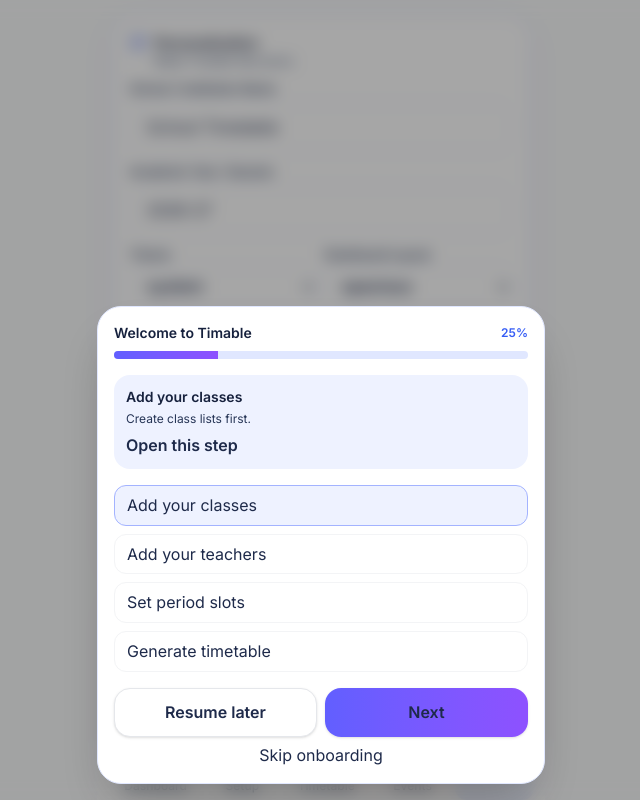
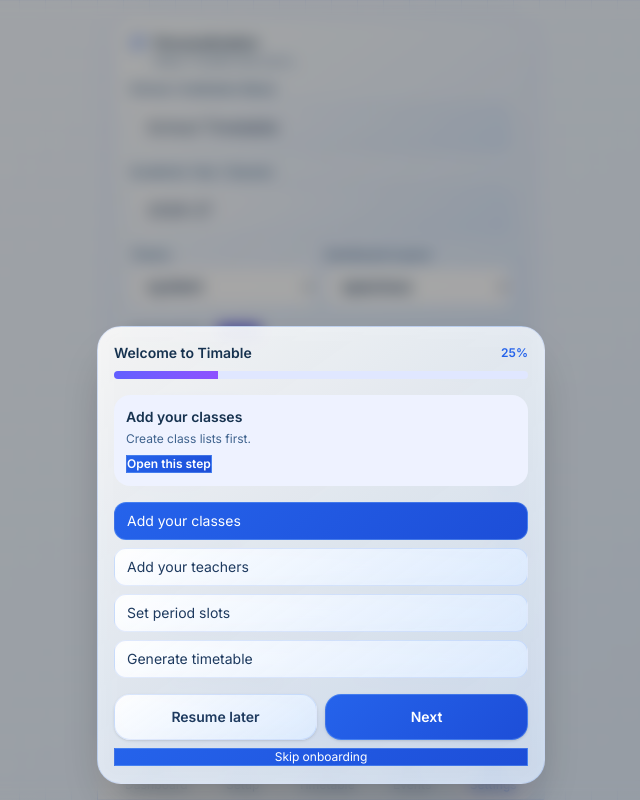
Before and after one commit to Nayak-indie/TimableV3, a Next.js app: page /settings in a window 1280 px wide. Shown: the top 800 px of the page, without its empty margins (319-959 px from the left). Built offline with nearby package versions, Linux system fonts and the light colour scheme.

Commit message:
improve global styling and readability

```diff
--- a/src/app/globals.css
+++ b/src/app/globals.css
@@ -1,12 +1,24 @@
 @import "tailwindcss";
 
 :root {
-  --accent: #4f46e5;
-  --text-primary: #1e2a4a;
-  --text-secondary: #3b4d73;
-  --bg-primary: #f7faff;
-  --bg-dark: #0d1428;
-  --text-dark: #e6edff;
+  --accent: #2563eb;
+  --accent-secondary: #1d4ed8;
+
+  --text-primary: #1e3a5f;
+  --text-secondary: #47678f;
+
+  --bg-primary: #eef6ff;
+  --bg-secondary: #dbeafe;
+  --bg-dark: #081120;
+
+  --surface-primary: rgba(255, 255, 255, 0.92);
+  --surface-secondary: rgba(219, 234, 254, 0.85);
+
+  --button-text: #ffffff;
+  --button-hover-text: #ffffff;
+
+  --hash-line: rgba(37, 99, 235, 0.06);
+  --text-dark: #eff6ff;
 }
 
 @layer base {
@@ -18,95 +30,151 @@
   body {
     -webkit-font-smoothing: antialiased;
     color: var(--text-primary) !important;
-    background: var(--bg-primary);
+    background:
+      linear-gradient(145deg, #f8fbff 0%, #eef6ff 45%, #dbeafe 100%);
+    min-height: 100vh;
+    position: relative;
+  }
+
+  body::before {
+    content: "";
+    position: fixed;
+    inset: 0;
+    pointer-events: none;
+    background-image:
+      linear-gradient(var(--hash-line) 1px, transparent 1px),
+      linear-gradient(90deg, var(--hash-line) 1px, transparent 1px);
+    background-size: 26px 26px;
+    z-index: 0;
   }
 
   input,
   select,
-  textarea,
-  button {
+  textarea {
     font-size: 16px !important;
     color: var(--text-primary) !important;
+    background: rgba(255, 255, 255, 0.95);
+    border: 1px solid rgba(37, 99, 235, 0.18);
   }
 }
 
-/* ===== Global readability guard with blue-toned replacements ===== */
-[class*='text-gray-400'] {
-  color: #51627f !important;
-}
-[class*='text-gray-500'] {
-  color: #3b4d73 !important;
-}
-[class*='text-gray-600'] {
-  color: #263556 !important;
-}
-[class*='text-gray-700'] {
-  color: #1e2a4a !important;
-}
+/* ===== TEXT FIXES ===== */
+[class*='text-gray-400'] { color: #6b8bb3 !important; }
+[class*='text-gray-500'] { color: #56789f !important; }
+[class*='text-gray-600'] { color: #3e628d !important; }
+[class*='text-gray-700'] { color: #27496d !important; }
 [class*='text-gray-800'],
-[class*='text-gray-900'] {
-  color: #16213d !important;
-}
+[class*='text-gray-900'] { color: #16324f !important; }
 
 [class*='text-slate-'],
 [class*='text-zinc-'],
 [class*='text-neutral-'],
 [class*='text-stone-'] {
-  color: #22345c !important;
+  color: #2a4c73 !important;
 }
 
-[class*='text-indigo-100'] {
-  color: #dbe7ff !important;
-}
-[class*='text-indigo-'] {
-  color: #365df5 !important;
-}
-[class*='text-blue-'] {
-  color: #2563eb !important;
-}
-[class*='text-violet-'] {
-  color: #6d28d9 !important;
+[class*='text-indigo-'] { color: #2563eb !important; }
+[class*='text-blue-'] { color: #1d4ed8 !important; }
+[class*='text-violet-'] { color: #4f46e5 !important; }
+
+/* ===== BUTTON FIX (main issue) ===== */
+button,
+.btn,
+[type="button"],
+[type="submit"] {
+  color: var(--button-text) !important;
+  background: linear-gradient(135deg, #2563eb, #1d4ed8) !important;
+  border: 1px solid rgba(147, 197, 253, 0.3);
+  transition: all 0.25s ease;
 }
 
-/* ===== Button enforcement ===== */
-button,
-.btn {
-  color: white !important;
+/* Prevent disappearing text on hover */
+button:hover,
+.btn:hover,
+[type="button"]:hover,
+[type="submit"]:hover {
+  color: var(--button-hover-text) !important;
+  background: linear-gradient(135deg, #1d4ed8, #1e40af) !important;
+  opacity: 1 !important;
 }
 
-[class*='bg-indigo-'],
-[class*='bg-blue-'],
-[class*='bg-violet-'] {
-  color: white !important;
+/* Force nested spans/icons inside buttons */
+button *,
+.btn *,
+[type="button"] *,
+[type="submit"] * {
+  color: inherit !important;
+  fill: currentColor !important;
+  stroke: currentColor !important;
 }
 
-/* ===== Cards / surfaces ===== */
+button:hover *,
+.btn:hover *,
+[type="button"]:hover *,
+[type="submit"]:hover * {
+  color: inherit !important;
+}
+
+/* Light buttons */
 [class*='bg-white'],
 [class*='bg-slate-50'] {
   color: var(--text-primary) !important;
 }
 
-/* ===== Links ===== */
+/* But if hovered, preserve readable contrast */
+[class*='bg-white']:hover,
+[class*='bg-slate-50']:hover {
+  color: #16324f !important;
+}
+
+/* ===== CARDS ===== */
+.dashboard-block,
+[class*='card'],
+[class*='bg-white'] {
+  background: linear-gradient(
+    145deg,
+    var(--surface-primary),
+    var(--surface-secondary)
+  ) !important;
+  color: var(--text-primary) !important;
+  border: 1px solid rgba(37, 99, 235, 0.12);
+  backdrop-filter: blur(10px);
+}
+
+/* ===== LINKS ===== */
 a {
-  color: inherit;
+  color: #1d4ed8;
   text-decoration: none;
 }
 
+a:hover {
+  color: #1e40af;
+}
+
+/* ===== DARK MODE ===== */
+.dark body {
+  background:
+    linear-gradient(145deg, #020617 0%, #081120 45%, #102544 100%);
+  color: var(--text-dark) !important;
+}
+
+.dark .dashboard-block,
+.dark [class*='card'],
+.dark [class*='bg-white'] {
+  background: rgba(16, 37, 68, 0.92) !important;
+  color: var(--text-dark) !important;
+}
+
+.dark button,
+.dark .btn {
+  color: #ffffff !important;
+}
+
+/* ===== UTILITIES ===== */
 @layer utilities {
   .pb-safe-bottom {
     padding-bottom: env(safe-area-inset-bottom);
   }
-}
-
-.dark body {
-  background: var(--bg-dark);
-  color: var(--text-dark) !important;
-}
-
-.dark [class*='text-gray-'],
-.dark [class*='text-slate-'],
-.dark [class*='text-zinc-'] {
-  color: #dbeafe !important;
 }
 
 .no-motion * {
```
